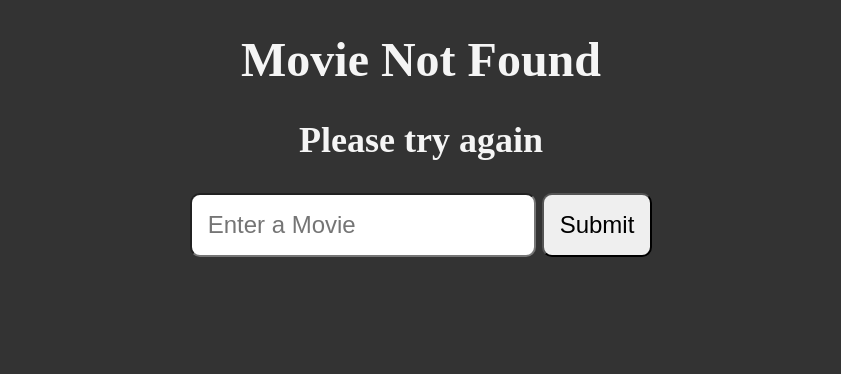
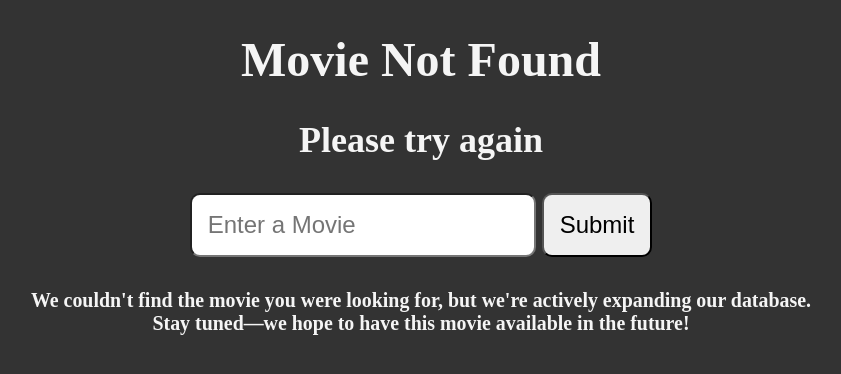
Before and after one commit to YasseenH/movie-scraper, a Flask app: template templates/movie-not-found.html in a window 1280 px wide. Shown: the top 374 px of the page, without its empty margins (219-1060 px from the left). Run offline with Flask 3, Linux system fonts and the light colour scheme; the template is opened without the code that fills it, so the values that code supplies are empty.

Commit message:
added message to error page

```diff
--- a/templates/movie-not-found.html
+++ b/templates/movie-not-found.html
@@ -16,5 +16,10 @@
       <input type="text" name="movie" id="movie" placeholder="Enter a Movie" />
       <button type="submit">Submit</button>
     </form>
+    <h5>
+      <span style="display: block; text-align: center;">We couldn't find the movie you were looking for, but we're actively
+        expanding our database. <br> Stay tuned—we hope to have this movie available
+        in the future!</span>
+    </h5>
   </body>
 </html>
```
